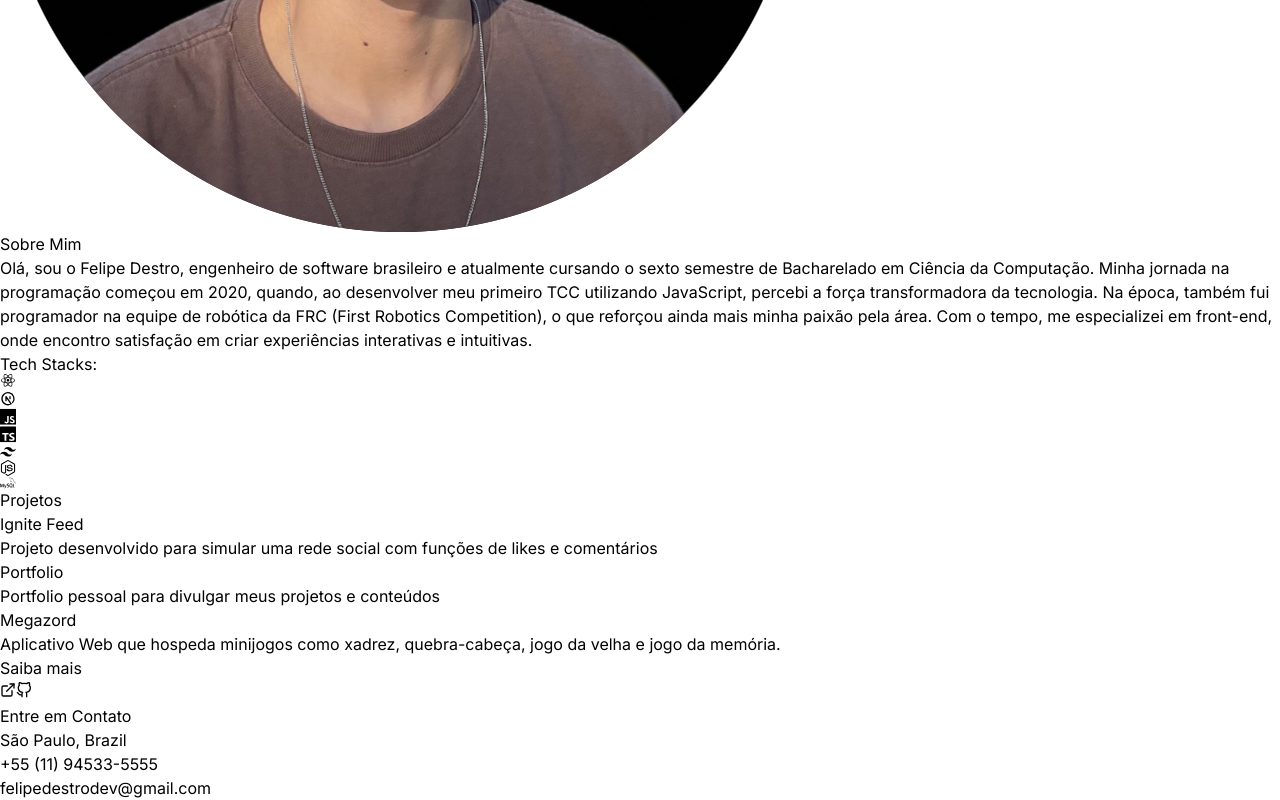
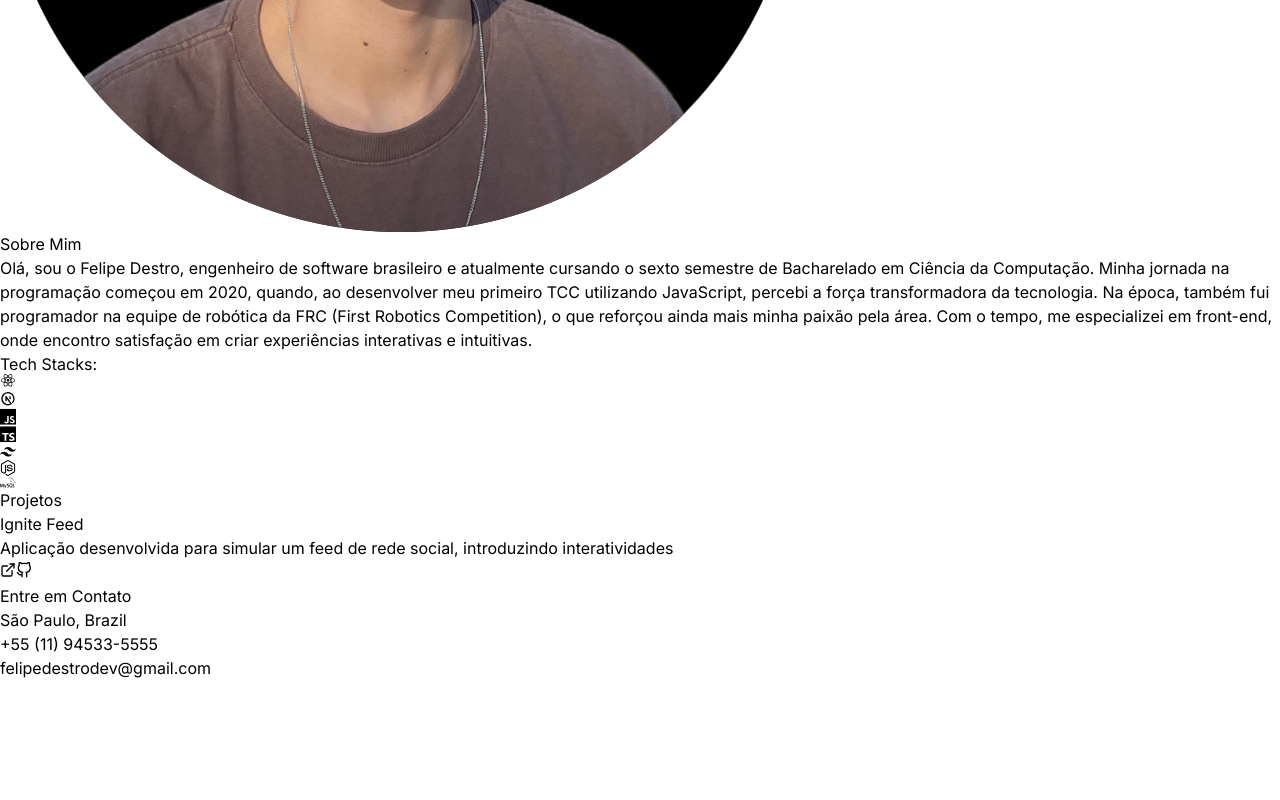
Before and after one commit to felipedestroo/portfolio-felipe, a React (Vite) app: page / in a window 1280 px wide. Shown: the part 1292-2092 px from the top of the page. After the commit the page ends 1972 px from the top, so only its background shows below. Built offline with nearby package versions, Linux system fonts and the light colour scheme.

Commit message:
feat: start card box

```diff
--- a/src/components/Projects.jsx
+++ b/src/components/Projects.jsx
@@ -16,42 +16,25 @@ function Projects() {
                 className="my-20 text-center text-4xl">
                     Projetos
             </motion.h2>
-            <div className="flex pb-4 space-x-6">
-                <div className="w-1/3 h-96 bg-black border rounded-md py-2 px-4">
-                    <div className="flex flex-col">
-                        <h3 className="text-green-500 font-bold py-2">Ignite Feed</h3>
-                        <p>Projeto desenvolvido para simular uma rede social com funções de likes e comentários</p>
-                    </div>
+            <div className="flex justify-center w-auto m-8">
+              <div className="bg-black border border-neutral-800 w-96 h-96 rounded-md">
+                <div className="p-8">
+                  <h3 className="text-2xl mb-2">Ignite Feed</h3>
+                  <p>Aplicação desenvolvida para simular um feed de rede social, introduzindo interatividades</p>
                 </div>
-                <div className="w-1/3 h-96 bg-black border rounded-md py-2 px-4">
-                    <div className="flex flex-col">
-                        <h3 className="text-orange-500 font-bold py-2">Portfolio</h3>
-                        <p>Portfolio pessoal para divulgar meus projetos e conteúdos</p>
-                    </div>
+                <div className="flex justify-center">
+                  <a href="#" className="flex items-center hover:bg-neutral-800 rounded-md">
+                    <button className="text-2xl">
+                      <FiExternalLink />
+                    </button>
+                  </a>
+                  <a href="#" className="flex items-center hover:bg-neutral-800 rounded-md">
+                    <button className="text-2xl">
+                      <FiGithub />
+                    </button>
+                  </a>
                 </div>
-                <div className="w-1/3 h-96 bg-black border rounded-md py-2 px-4">
-                    <div className="flex flex-col">
-                        <h3 className="text-blue-500 font-bold py-2">Megazord</h3>
-                        <p>Aplicativo Web que hospeda minijogos como xadrez, quebra-cabeça, jogo da velha e jogo da memória.</p>
-                    </div>
-                    <div className="flex justify-between bottom">
-                        <button className="border rounded-md w-auto p-2">
-                            Saiba mais
-                        </button>
-                        <div className="flex">
-                            <a href="#" className="flex hover:bg-neutral-800 w-8 h-8 rounded-md text-lg">
-                            <button className="items-center justify-center m-auto">
-                                <FiExternalLink/>
-                            </button>
-                        </a>
-                        <a href="#" className="flex hover:bg-neutral-800 w-8 h-8 rounded-md text-lg">
-                            <button className="items-center justify-center m-auto">
-                                <FiGithub/>
-                            </button>
-                        </a>
-                        </div>
-                    </div>
-                </div>
+              </div>
             </div>
         </div>
     </section>
```
